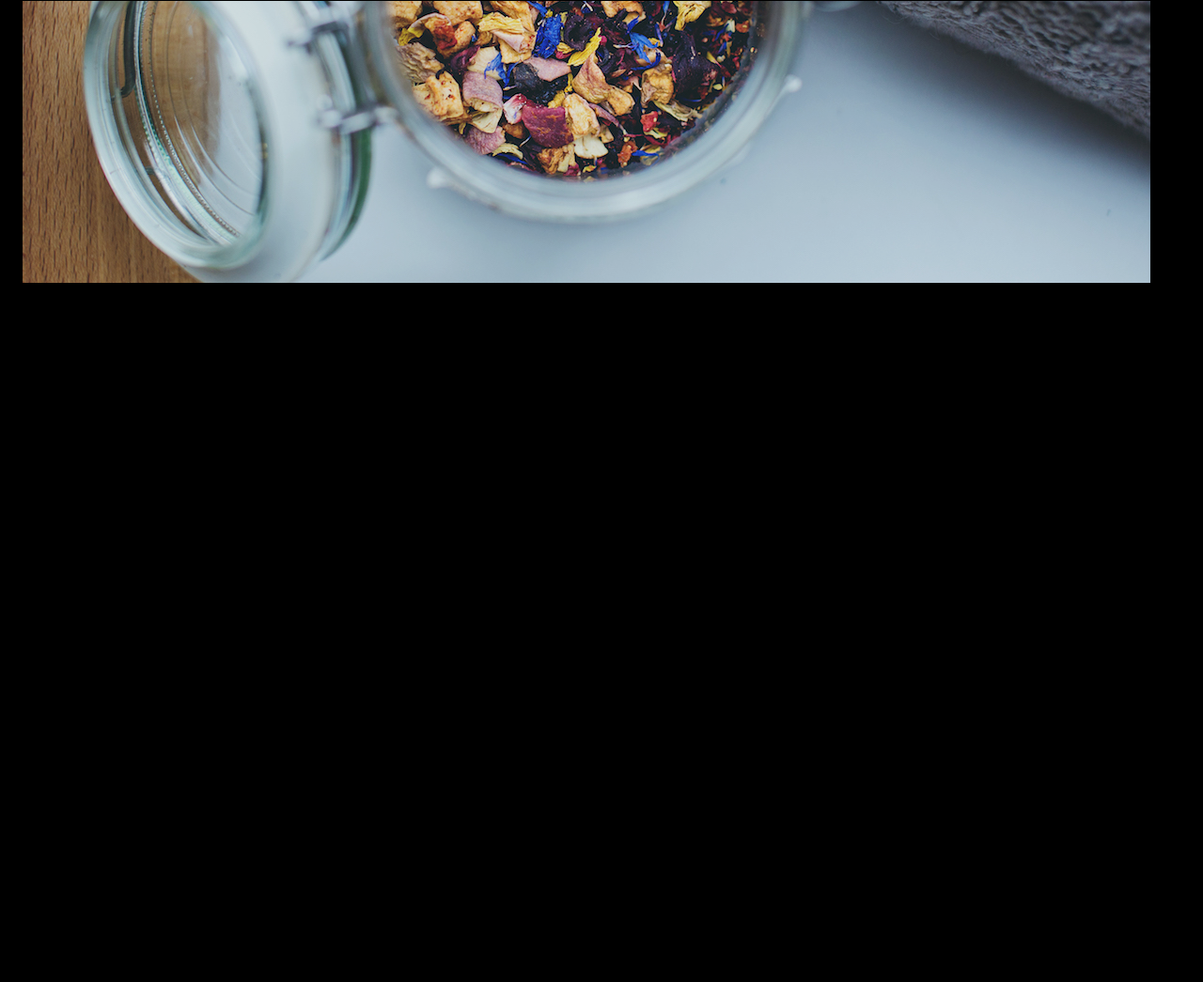
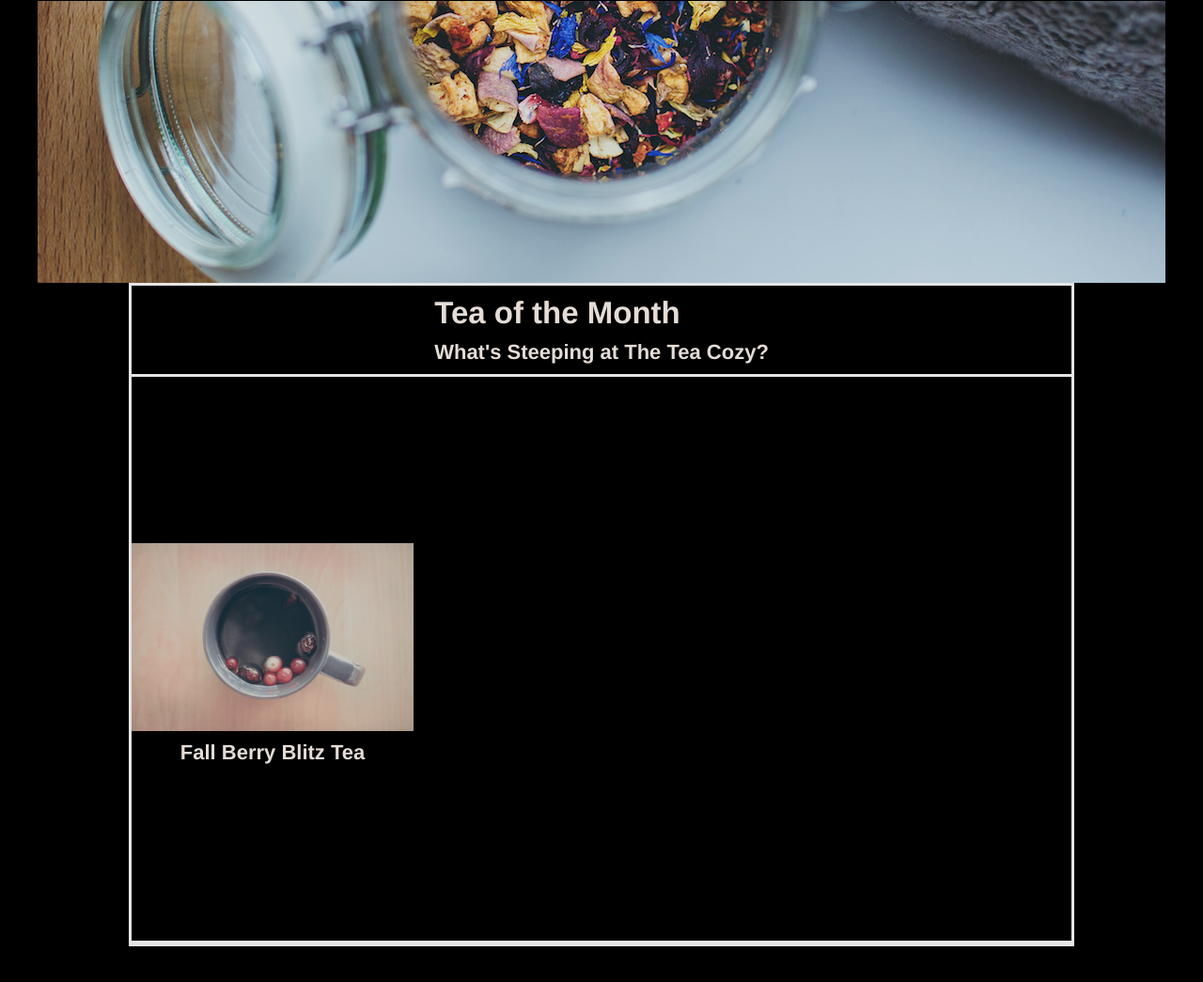
Before and after one commit to edplatz/TeaCozy, a plain HTML site: page index.html in a window 1280 px wide. Shown: the part 515-1560 px from the top of the page at 94% size. Before the commit the page ends 894 px from the top, so only its background shows below. Drawn offline with Linux system fonts and the light colour scheme.

Commit message:
Teas section

```diff
--- a/index.html
+++ b/index.html
@@ -23,15 +23,34 @@
   <div class="content">
     <div class="topcontainer">
       <div class="mission">
-  <!--      <span class = "headers">Our Mission</span>-->
-  <!--      <span class = "headers">Artisanally Curated, sdff, sdffdf, sdfdfsdfdsf</span>-->
         <h2>Our Mission</h2>
         <h4>Hand-picked, Artisanally Curated, Free Range, Sustainable, Small Batch, Fair Trade, Organic Tea</h4>
       </div>
     </div>
-  </div>
 
+  <!-- Tea of the Month -->
+    <div class="middlecontainer">
+      <div class="teaofthemonth">
+        <h2>Tea of the Month</h2>
+        <h4>What's Steeping at The Tea Cozy?</h4>
+      </div>
+      <div class="teas">
+        <div class="tea">
+          <img class="teaimage" src="resources\images\img-berryblitz.jpg" alt="cozy logo">
+          <h4>Fall Berry Blitz Tea</h4>
+        </div>
+        <div class="tea">
+        </div>
+        <div class="tea">
+        </div>
+        <div class="tea">
+        </div>
+        <div class="tea">
+        </div>
+      </div>
+    </div>
   <!-- Footer -->
+</div>
 
   <footer>
   </footer>
--- a/resources/css/style.css
+++ b/resources/css/style.css
@@ -43,6 +43,9 @@ a {
 }
 .content {
   display: flex;
+  flex-direction: column;
+  align-items: center;
+  justify-content: center;
   width: 1232px;
   margin: 0 auto 78px auto;
   padding-top: 116px;
@@ -69,12 +72,12 @@ a {
  .mission .headers {
    /* display: block; */
  }
-  .mission h2 {
+  h2 {
    display: block;
    margin-top: 10px;
    margin-bottom: 10px;
  }
- .mission h4 {
+  h4 {
    display: block;
    margin-top: 10px;
    margin-bottom: 10px;
@@ -82,3 +85,33 @@ a {
    margin-right: 0;
  }
 /* Universal Styles - News Stories */
+.middlecontainer {
+  display: flex;
+  flex-direction: column;
+  align-items: center;
+  justify-content: center;
+  height:700px;
+  width: 1000px;
+  border: white solid;
+}
+.teas{
+  display: flex;
+  flex-direction: row;
+  justify-content: space-between;
+  align-items: center;
+  height:700px;
+  width: 1000px;
+  border: white solid;
+}
+.tea{
+  display: flex;
+  flex-direction: column;;
+  justify-content: space-between;
+  align-items: center;
+  border: white 2px;
+}
+.teaimage{
+  height:200px;
+  width: 300px;
+
+}
```
